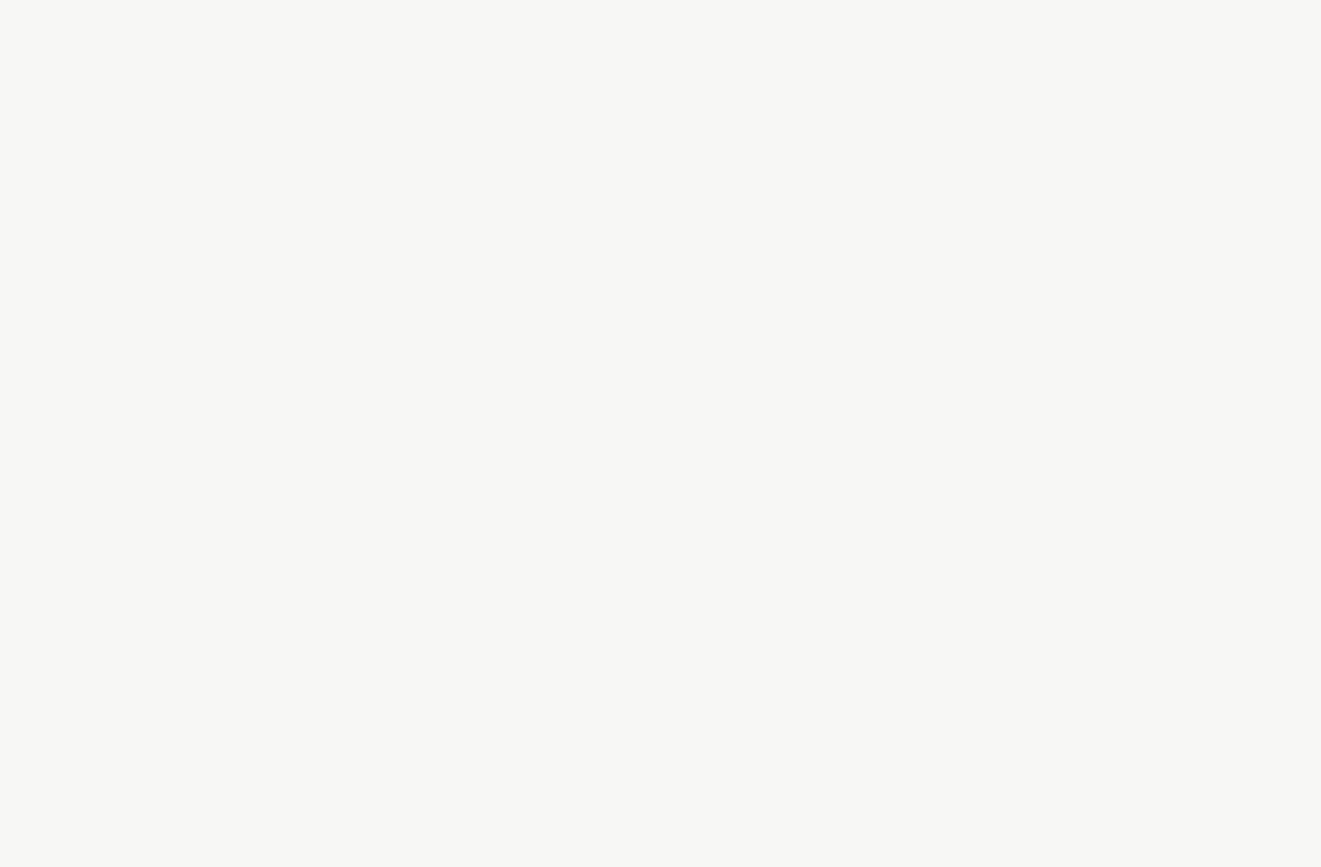
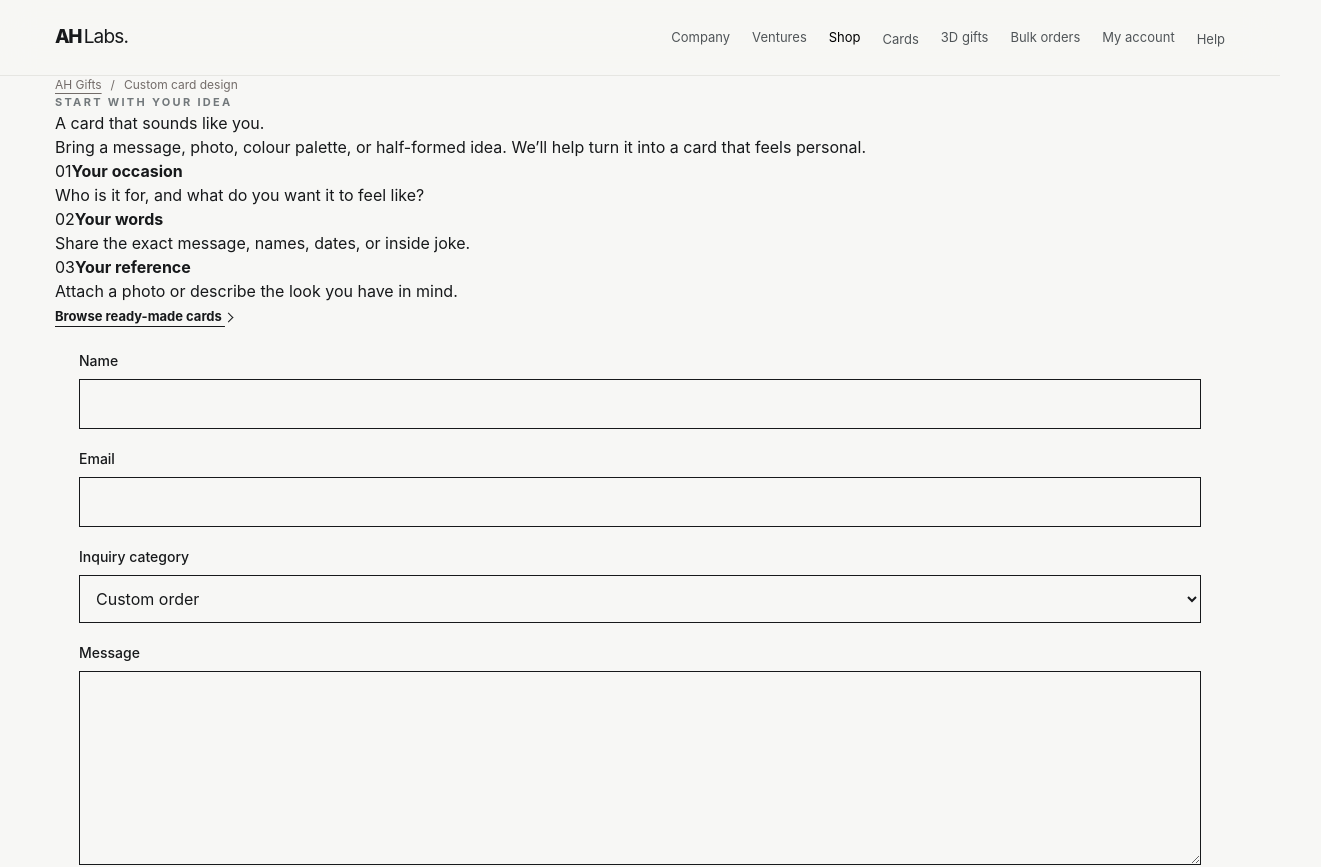
Before and after one commit to humzam241241/AH-Labs-Inc, a Next.js app: page /gifts/cards/custom-design in a window 1280 px wide. Before the commit this address had no page. Shown: the top 867 px of the page, 1321 px wide, since content can reach past the window. Before the commit the page ends 800 px from the top, so only its background shows below. Built offline with nearby package versions, Linux system fonts and the light colour scheme.

Commit message:
Create a dedicated custom card design page

```diff
--- /dev/null
+++ b/app/gifts/cards/custom-design/page.tsx
@@ -0,0 +1,24 @@
+import type { Metadata } from "next"
+import Link from "next/link"
+import { ContactForm } from "@/components/contact-form"
+
+export const metadata: Metadata = {
+  title: "Custom Card Design",
+  description: "Work with AH Gifts on a custom card design built around your message, photo, colours, and occasion.",
+}
+
+export default function CustomCardDesignPage() {
+  return <section className="inquiry-page custom-card-page">
+    <div className="site-shell inquiry-shell">
+      <div className="inquiry-intro custom-card-intro">
+        <div className="card-breadcrumb"><Link href="/gifts">AH Gifts</Link><span>/</span><span>Custom card design</span></div>
+        <p className="eyebrow">Start with your idea</p>
+        <h1>A card that sounds like you.</h1>
+        <p className="inquiry-lede">Bring a message, photo, colour palette, or half-formed idea. We’ll help turn it into a card that feels personal.</p>
+        <div className="custom-card-notes"><div><span>01</span><strong>Your occasion</strong><p>Who is it for, and what do you want it to feel like?</p></div><div><span>02</span><strong>Your words</strong><p>Share the exact message, names, dates, or inside joke.</p></div><div><span>03</span><strong>Your reference</strong><p>Attach a photo or describe the look you have in mind.</p></div></div>
+        <Link href="/gifts/cards" className="text-action">Browse ready-made cards <span className="css-arrow" /></Link>
+      </div>
+      <ContactForm initialCategory="Custom order" />
+    </div>
+  </section>
+}
```
